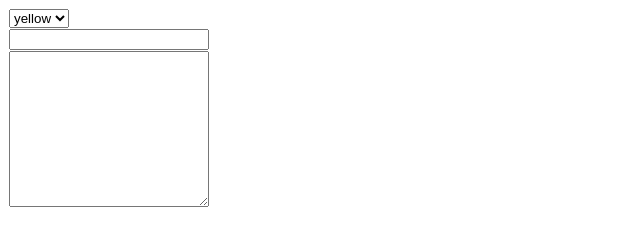
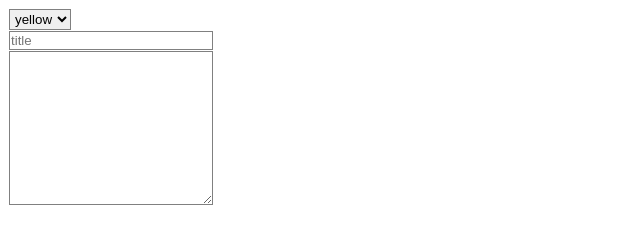
Before and after one commit to Vlad-Shcherbina/tab-it, a plain HTML site: page index.html in a window 1280 px wide. Shown: the full height of the page, 0-640 px from the left. Drawn offline with Linux system fonts and the light colour scheme.

Commit message:
autocommit

```diff
--- a/index.html
+++ b/index.html
@@ -1,20 +1,28 @@
+<!DOCTYPE html>
+<html>
+  <head>
+    <meta name="viewport" content="width=device-width, initial-scale=1.0">
     <link rel="shortcut icon" id="fav" href="yellow.png">
-
     <style>
       select, input, textarea {
-    margin: 1px 1px 0px 1px
+        margin: 1px 1px 0px 1px;
+        border: 1px solid gray;
+        padding: 1px;
       }
       input, textarea {
-    width: 200px
+        width: 200px;
       }
     </style>
-
+  </head>
+  <body>
     <select id="fav-select">
         <option value="yellow">yellow</option>
         <option value="green">green</option>
         <option value="blue">blue</option>
       </select><br>
-<input id="title" type="text"><br>
+      <input id="title" type="text" placeholder="title"><br>
       <textarea id="note" type="text" rows=10></textarea>
 
       <script src="main.js"></script>
+  </body>
+</html>
--- a/main.js
+++ b/main.js
@@ -4,7 +4,7 @@ var favSelect = document.getElementById("fav-select");
 var fav = document.getElementById("fav");
 var p = new URLSearchParams(window.location.search);
 titleInput.value = p.get("title");
-document.title = titleInput.value;
+document.title = titleInput.value || "tab-it";
 favSelect.value = p.get("fav") || "yellow";
 fav.href = favSelect.value + ".png";
 noteInput.value = p.get("note");
@@ -15,7 +15,7 @@ function makeURL() {
         + "&note=" + encodeURIComponent(noteInput.value);
 }
 titleInput.oninput = function (e) {
-    document.title = titleInput.value;
+    document.title = titleInput.value || "tab-it";
     history.replaceState({}, "", makeURL());
 };
 favSelect.oninput = function (e) {
```
Lines whose indentation alone changed are shown as unchanged.
